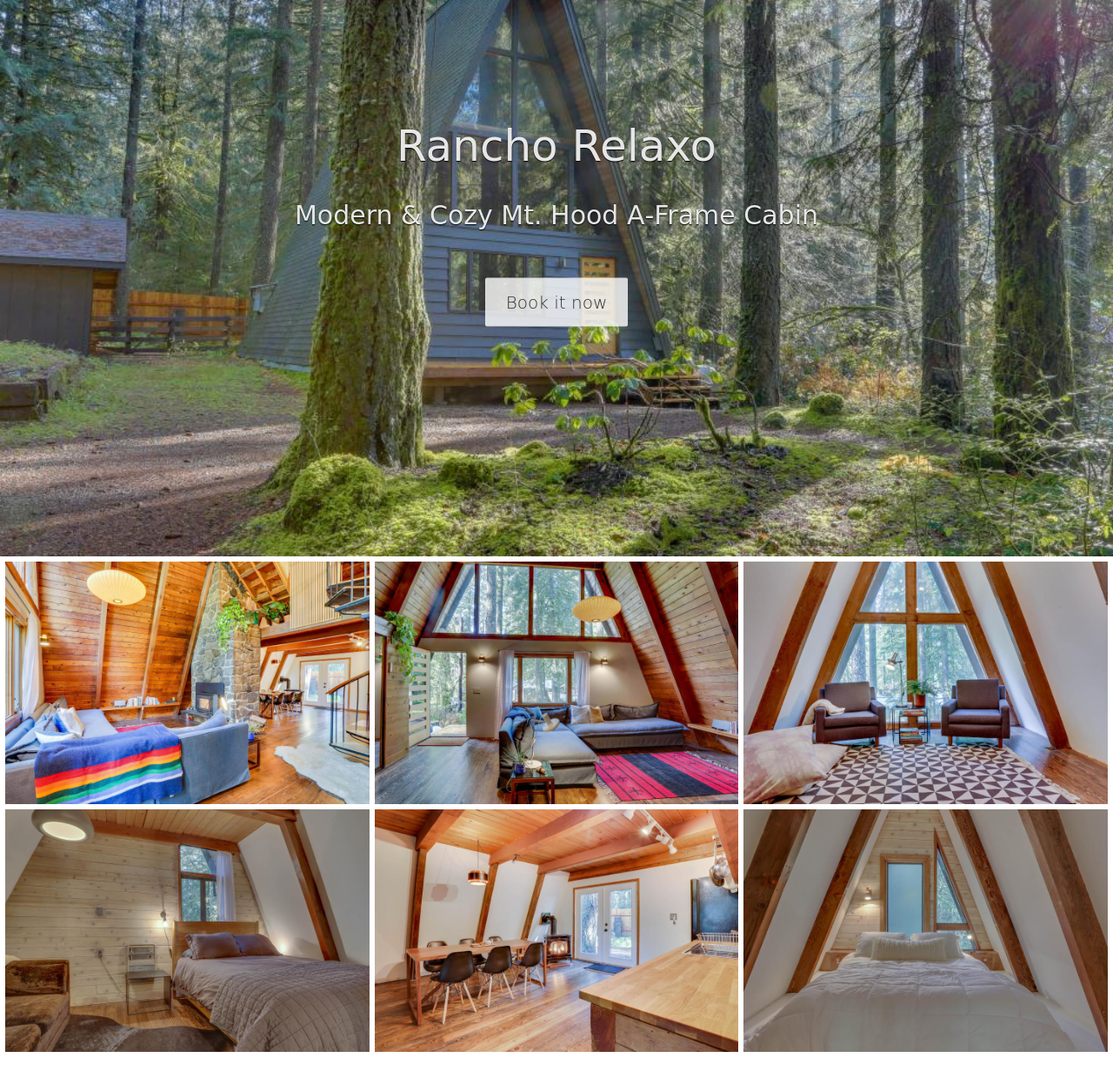
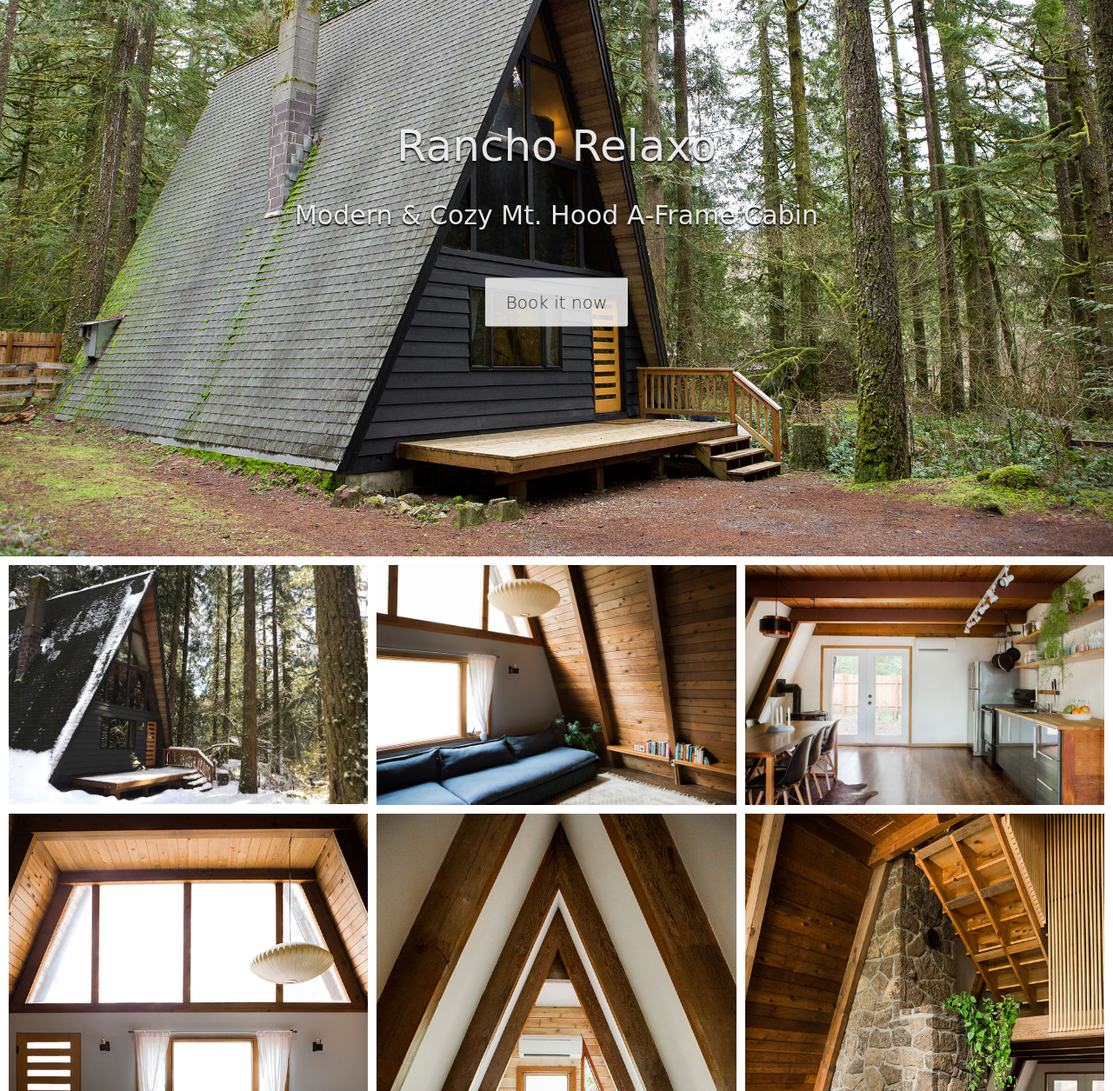
Before and after one commit to alexmahan/rancho_relaxo, a plain HTML site: page index.html in a window 1280 px wide. Shown: the part 160-1415 px from the top of the page at 87% size. Drawn offline with Linux system fonts and the light colour scheme; a web font is replaced by a local one.

Commit message:
more new images

```diff
--- a/css/site.css
+++ b/css/site.css
@@ -9,7 +9,7 @@ img {
 }
 
 header {
-  background: transparent url("../images/rr_large.jpg") center center no-repeat;
+  background: transparent url("../images/new/outdoor_landscape_large.jpg") center center no-repeat;
   background-size: cover;
   position: absolute;
   left: 0;
@@ -31,7 +31,7 @@ header {
 
 .intro h1,
 .intro h2 {
-  text-shadow: 0 1px 1px #000;
+  text-shadow: 0 2px 2px #000;
   color: rgba(255, 255, 255, 0.9);
   font-weight: normal;
 }
@@ -102,12 +102,12 @@ header {
 
 .images {
   border-bottom: none;
-  padding: 3px 3px;
+  padding: 5px;
   width: 100%;
 }
 
 .image {
-  padding: 3px 3px;
+  padding: 5px;
   float: left;
   width: 33.3333333%;
 }
--- a/index.html
+++ b/index.html
@@ -47,12 +47,21 @@
 
   <section class="main" role="main">
     <div class="images cf">
-      <img src="images/living-room.jpg" class="image" alt="Photo of Living Room" tabindex="0">
-      <img src="images/living-room-2.jpg" class="image" alt="Alternative living room photo" tabindex="0">
-      <img src="images/reading-room.jpg" class="image" alt="Photo of reading loft" tabindex="0">
-      <img src="images/bedroom.jpg" class="image" alt="Photo of main bedroom" tabindex="0">
-      <img src="images/kitchen.jpg" class="image" alt="Photo of dining room and kitchen counter" tabindex="0">
-      <img src="images/loft.jpg" class="image" alt="Photo of bedroom in loft" tabindex="0">
+      <img src="images/new/outdoor_snow_landscape.jpg" class="image" alt="" tabindex="0">
+      <img src="images/new/livingroom_landscape.jpg" class="image" alt="" tabindex="0">
+      <img src="images/new/kitchen_landscape.jpg" class="image" alt="" tabindex="0">
+      <img src="images/new/livingroom_portrait.jpg" class="image" alt="" tabindex="0">
+      <img src="images/new/bedroom2_portrait.jpg" class="image" alt="" tabindex="0">
+      <img src="images/new/fireplace_portrait.jpg" class="image" alt="" tabindex="0">
+      <img src="images/new/dining_landscape.jpg" class="image" alt="" tabindex="0">
+      <img src="images/new/kitchen2_landscape.jpg" class="image" alt="" tabindex="0">
+      <img src="images/new/bedroom1_landscape.jpg" class="image" alt="" tabindex="0">
+      <img src="images/new/bedroom1_portrait.jpg" class="image" alt="" tabindex="0">
+      <img src="images/new/stairs_portrait.jpg" class="image" alt="" tabindex="0">
+      <img src="images/new/shower_portrait.jpg" class="image" alt="" tabindex="0">
+      <img src="images/new/rug_portrait.jpg" class="image" alt="" tabindex="0">
+      <img src="images/new/front2_portrait.jpg" class="image" alt="" tabindex="0">
+      <img src="images/new/front_trees_portrait.jpg" class="image" alt="" tabindex="0">
     </div>
     <div class="content wrapper">
       <p>Rancho Relaxo is just an hour east of Portland in the idyllic mountain hamlet of Zig Zag, Oregon on the edge of the Mt. Hood National Forest. The cabin has been painstakingly renovated and redesigned to reflect the Pacific Northwest's contemporary aesthetic.</p>
```
